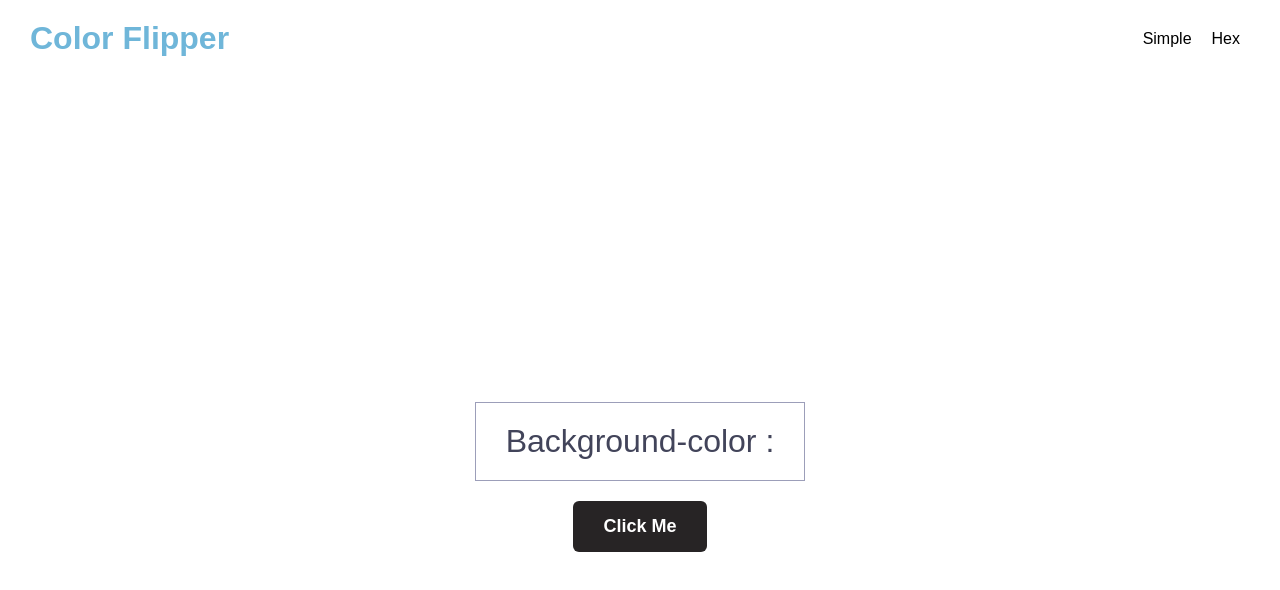
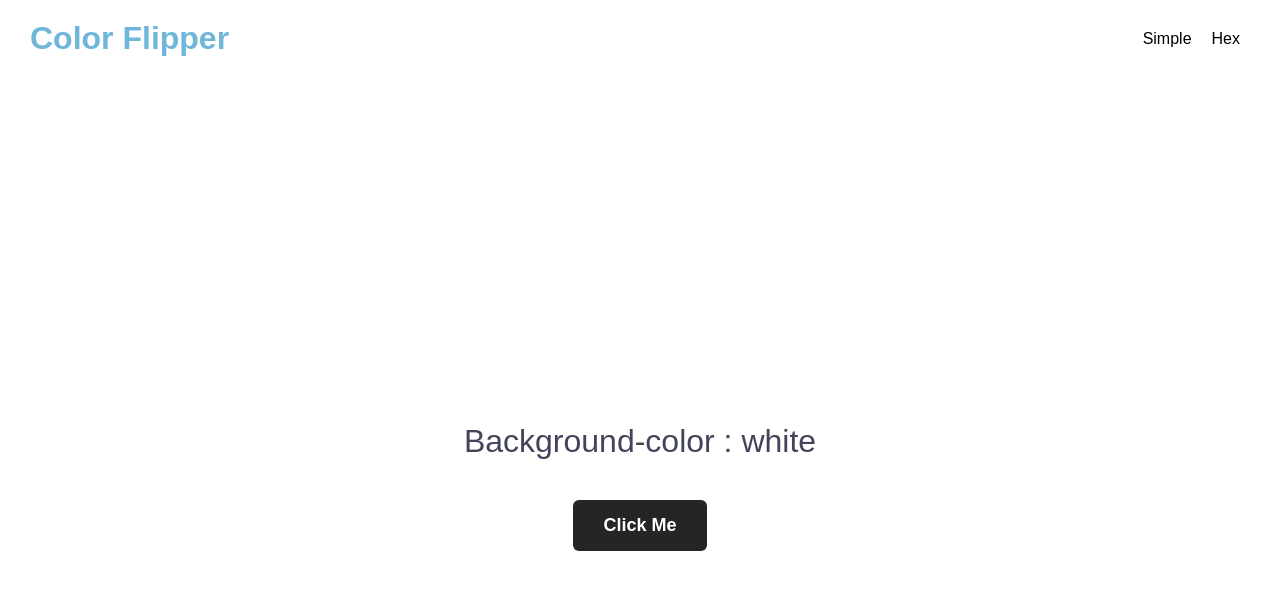
Before and after one commit to Kummirai/colorFlipper, a plain HTML site: page index.html in a window 1280 px wide. Drawn offline with Linux system fonts and the light colour scheme.

Commit message:
Add more styles

```diff
--- a/index.html
+++ b/index.html
@@ -19,7 +19,7 @@
     </header>
     <main>
       <div class="my-color">
-        <p>Background-color <span>: </span></p>
+        <p>Background-color <span>: white</span></p>
         <button class="btn">Click Me</button>
       </div>
     </main>
--- a/main.js
+++ b/main.js
@@ -1,6 +1,7 @@
 const background = document.querySelector('main');
 const myBtn = document.querySelector('.btn');
 const myColor = document.querySelector('span');
+const myDiv = document.querySelector('p');
 
 myBtn.addEventListener('click', randomColor);
 
@@ -15,4 +16,5 @@ function randomColor() {
   background.style.backgroundColor = color;
   myColor.style.color = color;
   myColor.innerHTML = color;
-}
+  myDiv.style.border = none;
+};
--- a/style.css
+++ b/style.css
@@ -44,7 +44,6 @@ main{
   padding: 20px 30px;
   color: #42445A;
   font-size: 2rem;
-  border: 1px solid #9C9EB9;
 }
 
 .btn{
```
